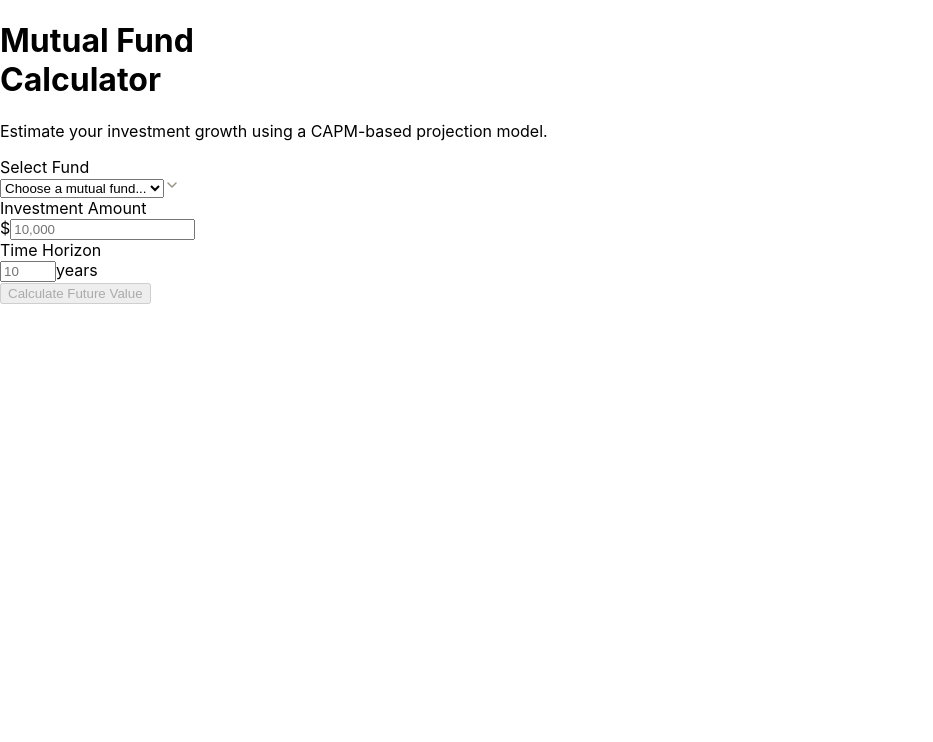
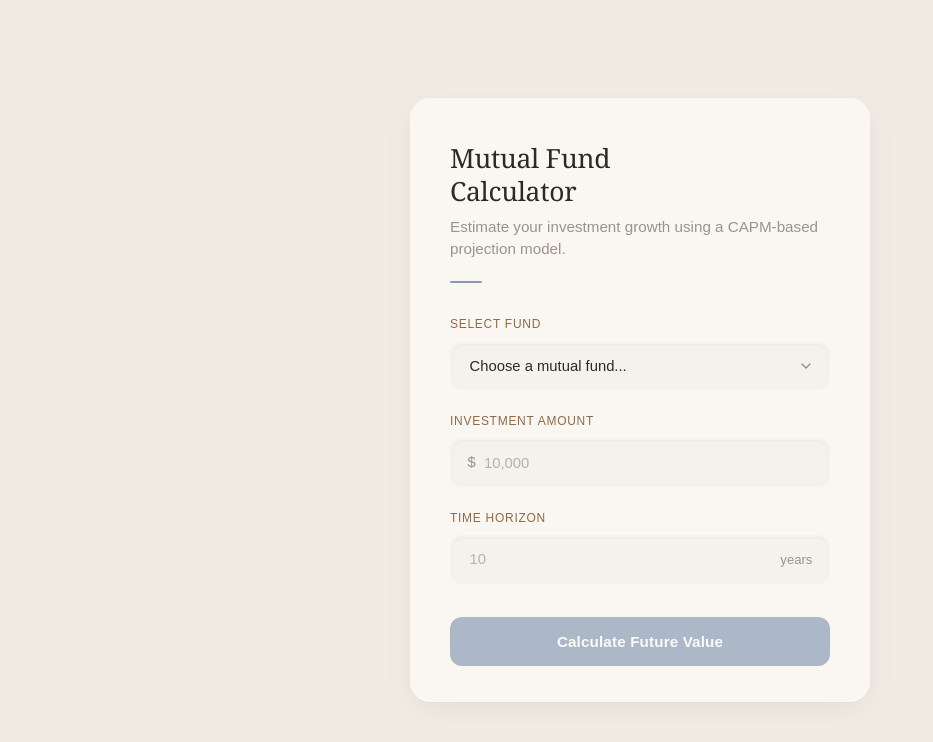
Before and after one commit to aarshroongta1/els-group11, a React (Create React App) app in the folder frontend/: page / in a window 1280 px wide. Shown: the top 742 px of the page, without its empty margins (0-933 px from the left). Built offline with nearby package versions, Linux system fonts and the light colour scheme.

Commit message:
Clean up App.css
Remove unused styles for results card, spinner, loading state, and footer that are no longer referenced.

```diff
--- a/frontend/src/App.css
+++ b/frontend/src/App.css
@@ -1,7 +1,298 @@
-.App {
-  max-width: 800px;
-  margin: 0 auto;
-  padding: 2rem;
-  font-family: Arial, sans-serif;
-  text-align: center;
+/* ============================================
+   Warm Minimalist — Mutual Fund Calculator
+   Cozy premium fintech aesthetic
+   ============================================ */
+
+/* --- Reset & Base --- */
+*,
+*::before,
+*::after {
+  box-sizing: border-box;
+  margin: 0;
+  padding: 0;
 }
+
+body {
+  background-color: #f0ebe3;
+  color: #2d2a26;
+  font-family: 'Outfit', -apple-system, BlinkMacSystemFont, 'Segoe UI', sans-serif;
+  font-weight: 400;
+  line-height: 1.6;
+  -webkit-font-smoothing: antialiased;
+  -moz-osx-font-smoothing: grayscale;
+}
+
+/* --- App Container --- */
+.app {
+  min-height: 100vh;
+  display: flex;
+  flex-direction: column;
+  align-items: center;
+  justify-content: center;
+  padding: 2.5rem 1.25rem;
+  gap: 1.5rem;
+}
+
+/* --- Main Card --- */
+.card {
+  width: 100%;
+  max-width: 460px;
+  background: #faf7f2;
+  border: none;
+  border-radius: 20px;
+  box-shadow:
+    0 1px 3px rgba(0, 0, 0, 0.03),
+    0 8px 30px rgba(0, 0, 0, 0.05);
+  padding: 2.75rem 2.5rem 2.25rem;
+  animation: cardFadeUp 0.6s cubic-bezier(0.23, 1, 0.32, 1) both;
+}
+
+@keyframes cardFadeUp {
+  from {
+    opacity: 0;
+    transform: translateY(20px);
+  }
+  to {
+    opacity: 1;
+    transform: translateY(0);
+  }
+}
+
+/* --- Header / Greeting --- */
+.header {
+  margin-bottom: 2rem;
+}
+
+.greeting {
+  font-family: 'Fraunces', 'Georgia', serif;
+  font-optical-sizing: auto;
+  font-weight: 500;
+  font-size: 1.65rem;
+  line-height: 1.25;
+  color: #2d2a26;
+  letter-spacing: -0.01em;
+}
+
+.subtitle {
+  margin-top: 0.5rem;
+  font-family: 'Outfit', sans-serif;
+  font-size: 0.95rem;
+  font-weight: 400;
+  color: #9a9488;
+  line-height: 1.5;
+}
+
+.decorative-line {
+  margin-top: 1.25rem;
+  width: 32px;
+  height: 2px;
+  border-radius: 1px;
+  background-color: #3a5a8c;
+  opacity: 0.6;
+}
+
+/* --- Form --- */
+.form {
+  display: flex;
+  flex-direction: column;
+  gap: 1.35rem;
+}
+
+/* --- Field --- */
+.field {
+  display: flex;
+  flex-direction: column;
+  gap: 0.45rem;
+}
+
+.label {
+  font-family: 'Outfit', sans-serif;
+  font-size: 0.75rem;
+  font-weight: 500;
+  color: #8b6b4a;
+  letter-spacing: 0.06em;
+  text-transform: uppercase;
+}
+
+/* --- Select --- */
+.select-wrapper {
+  position: relative;
+}
+
+.select {
+  width: 100%;
+  appearance: none;
+  -webkit-appearance: none;
+  background: #f5f1eb;
+  border: 2px solid transparent;
+  border-radius: 12px;
+  padding: 0.9rem 2.5rem 0.9rem 1.1rem;
+  font-family: 'Outfit', sans-serif;
+  font-size: 0.925rem;
+  font-weight: 400;
+  color: #2d2a26;
+  cursor: pointer;
+  box-shadow: inset 0 1px 3px rgba(0, 0, 0, 0.04);
+  transition:
+    border-color 0.3s ease,
+    box-shadow 0.3s ease,
+    background-color 0.3s ease;
+  outline: none;
+}
+
+.select:focus {
+  border-color: #3a5a8c;
+  box-shadow:
+    inset 0 1px 3px rgba(0, 0, 0, 0.04),
+    0 0 0 3px rgba(58, 90, 140, 0.12);
+  background: #faf7f2;
+}
+
+.select option[value=""][disabled] {
+  color: #b8b2a8;
+}
+
+.select-chevron {
+  position: absolute;
+  right: 1rem;
+  top: 50%;
+  transform: translateY(-50%);
+  pointer-events: none;
+}
+
+/* --- Input --- */
+.input-wrapper {
+  position: relative;
+  display: flex;
+  align-items: center;
+}
+
+.input {
+  width: 100%;
+  background: #f5f1eb;
+  border: 2px solid transparent;
+  border-radius: 12px;
+  padding: 0.9rem 1.1rem;
+  font-family: 'Outfit', sans-serif;
+  font-size: 0.925rem;
+  font-weight: 400;
+  color: #2d2a26;
+  box-shadow: inset 0 1px 3px rgba(0, 0, 0, 0.04);
+  transition:
+    border-color 0.3s ease,
+    box-shadow 0.3s ease,
+    background-color 0.3s ease;
+  outline: none;
+}
+
+.input::placeholder {
+  color: #b8b2a8;
+}
+
+.input:focus {
+  border-color: #3a5a8c;
+  box-shadow:
+    inset 0 1px 3px rgba(0, 0, 0, 0.04),
+    0 0 0 3px rgba(58, 90, 140, 0.12);
+  background: #faf7f2;
+}
+
+/* Remove number input spinners */
+.input[type="number"]::-webkit-inner-spin-button,
+.input[type="number"]::-webkit-outer-spin-button {
+  -webkit-appearance: none;
+  margin: 0;
+}
+.input[type="number"] {
+  -moz-appearance: textfield;
+}
+
+.input-prefix {
+  position: absolute;
+  left: 1.1rem;
+  font-family: 'Outfit', sans-serif;
+  font-size: 0.925rem;
+  font-weight: 500;
+  color: #9a9488;
+  pointer-events: none;
+  z-index: 1;
+}
+
+.input-with-prefix {
+  padding-left: 2rem;
+}
+
+.input-suffix {
+  position: absolute;
+  right: 1.1rem;
+  font-family: 'Outfit', sans-serif;
+  font-size: 0.82rem;
+  font-weight: 500;
+  color: #9a9488;
+  pointer-events: none;
+}
+
+.input-with-suffix {
+  padding-right: 4rem;
+}
+
+/* --- Button --- */
+.button {
+  margin-top: 0.75rem;
+  width: 100%;
+  padding: 1rem 1.5rem;
+  background: #3a5a8c;
+  color: #ffffff;
+  font-family: 'Outfit', sans-serif;
+  font-size: 0.95rem;
+  font-weight: 600;
+  letter-spacing: 0.01em;
+  border: none;
+  border-radius: 12px;
+  cursor: pointer;
+  box-shadow:
+    0 2px 8px rgba(58, 90, 140, 0.2),
+    0 1px 3px rgba(0, 0, 0, 0.06);
+  transition:
+    background-color 0.3s ease,
+    transform 0.3s ease,
+    box-shadow 0.3s ease;
+  outline: none;
+}
+
+.button:hover:not(:disabled) {
+  background: #2e4a73;
+  transform: translateY(-2px);
+  box-shadow:
+    0 6px 20px rgba(58, 90, 140, 0.28),
+    0 2px 6px rgba(0, 0, 0, 0.08);
+}
+
+.button:active:not(:disabled) {
+  transform: translateY(0);
+  box-shadow:
+    0 1px 4px rgba(58, 90, 140, 0.15),
+    0 1px 2px rgba(0, 0, 0, 0.04);
+}
+
+.button:disabled {
+  opacity: 0.4;
+  cursor: not-allowed;
+  box-shadow: none;
+}
+
+
+/* --- Responsive --- */
+@media (max-width: 540px) {
+  .app {
+    padding: 2rem 1rem;
+  }
+
+  .card {
+    padding: 2rem 1.75rem 1.75rem;
+  }
+
+  .greeting {
+    font-size: 1.4rem;
+  }
+}
```
